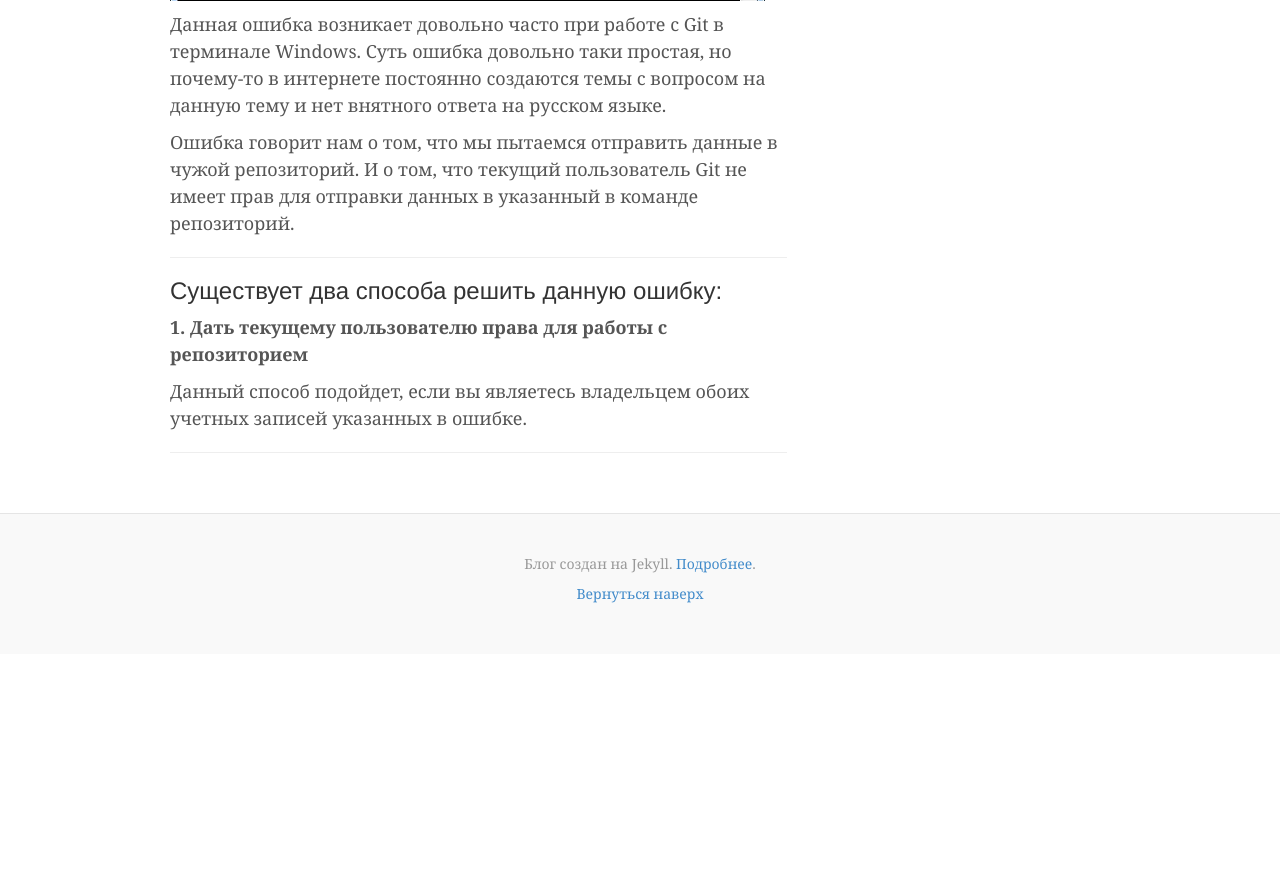
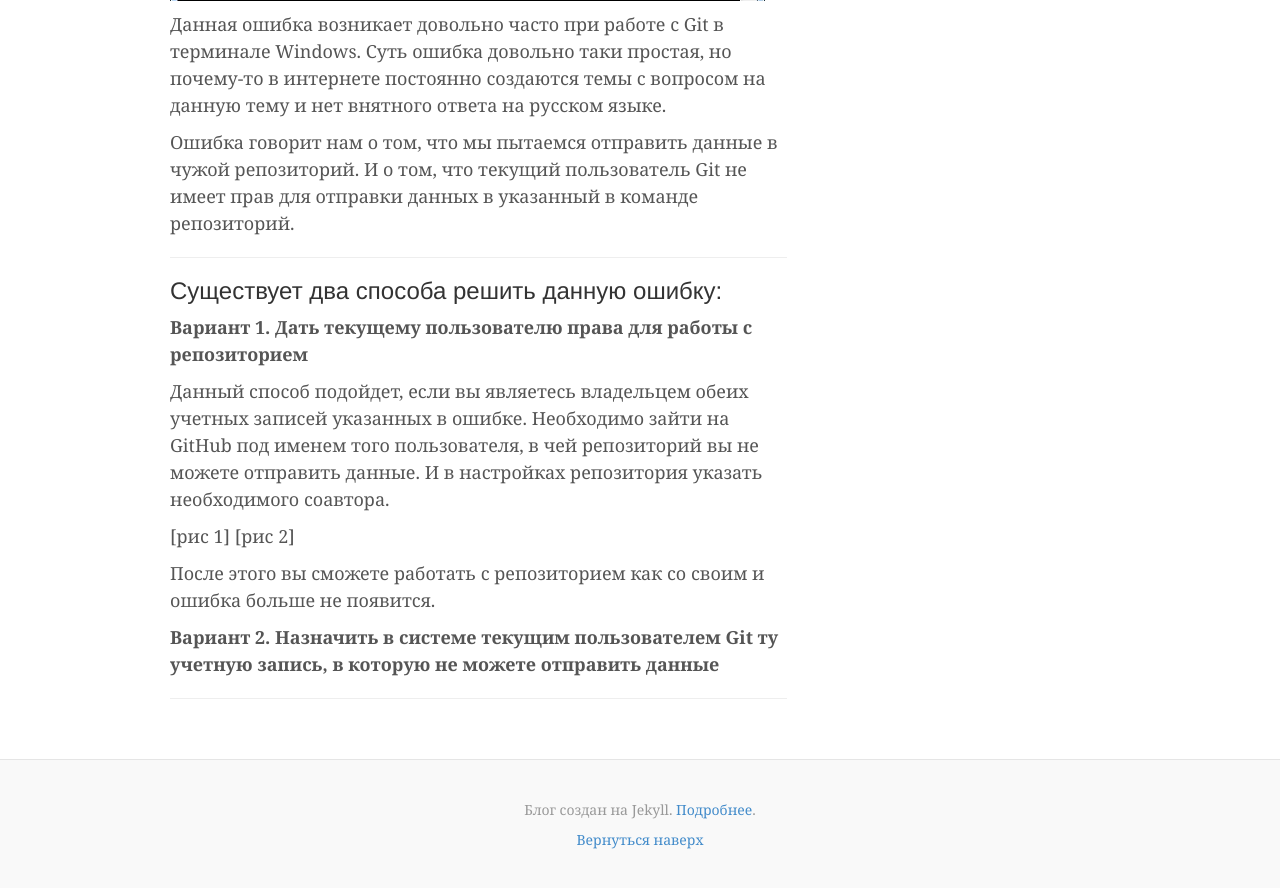
Before and after one commit to htmlblog/htmlblog.github.io, a Jekyll site: the page built from _posts/2017-03-27-permission-to-denied-to-git-error-403.md, in a window 1280 px wide and 900 px high, scrolled down 1257 px. Shown: the top 888 px of the window. Built offline with Jekyll 4.4.1, drawn with Linux system fonts in a browser that asks for light colours; before the commit the page ends 1911 px from its top, so only the background shows below that.

Commit message:
Updated Permission To Denied To Git Error 403

```diff
--- a/_posts/2017-03-27-permission-to-denied-to-git-error-403.md
+++ b/_posts/2017-03-27-permission-to-denied-to-git-error-403.md
@@ -32,6 +32,13 @@
 
 ### Существует два способа решить данную ошибку:
 
-**1. Дать текущему пользователю права для работы с репозиторием**
+**Вариант 1. Дать текущему пользователю права для работы с репозиторием**
 
-Данный способ подойдет, если вы являетесь владельцем обоих учетных записей указанных в ошибке.
+Данный способ подойдет, если вы являетесь владельцем обеих учетных записей указанных в ошибке. Необходимо зайти на GitHub под именем того пользователя, в чей репозиторий вы не можете отправить данные. И в настройках репозитория указать необходимого соавтора.
+
+[рис 1]
+[рис 2]
+
+После этого вы сможете работать с репозиторием как со своим и ошибка больше не появится.
+
+**Вариант 2. Назначить в системе текущим пользователем Git ту учетную запись, в которую не можете отправить данные**
```
